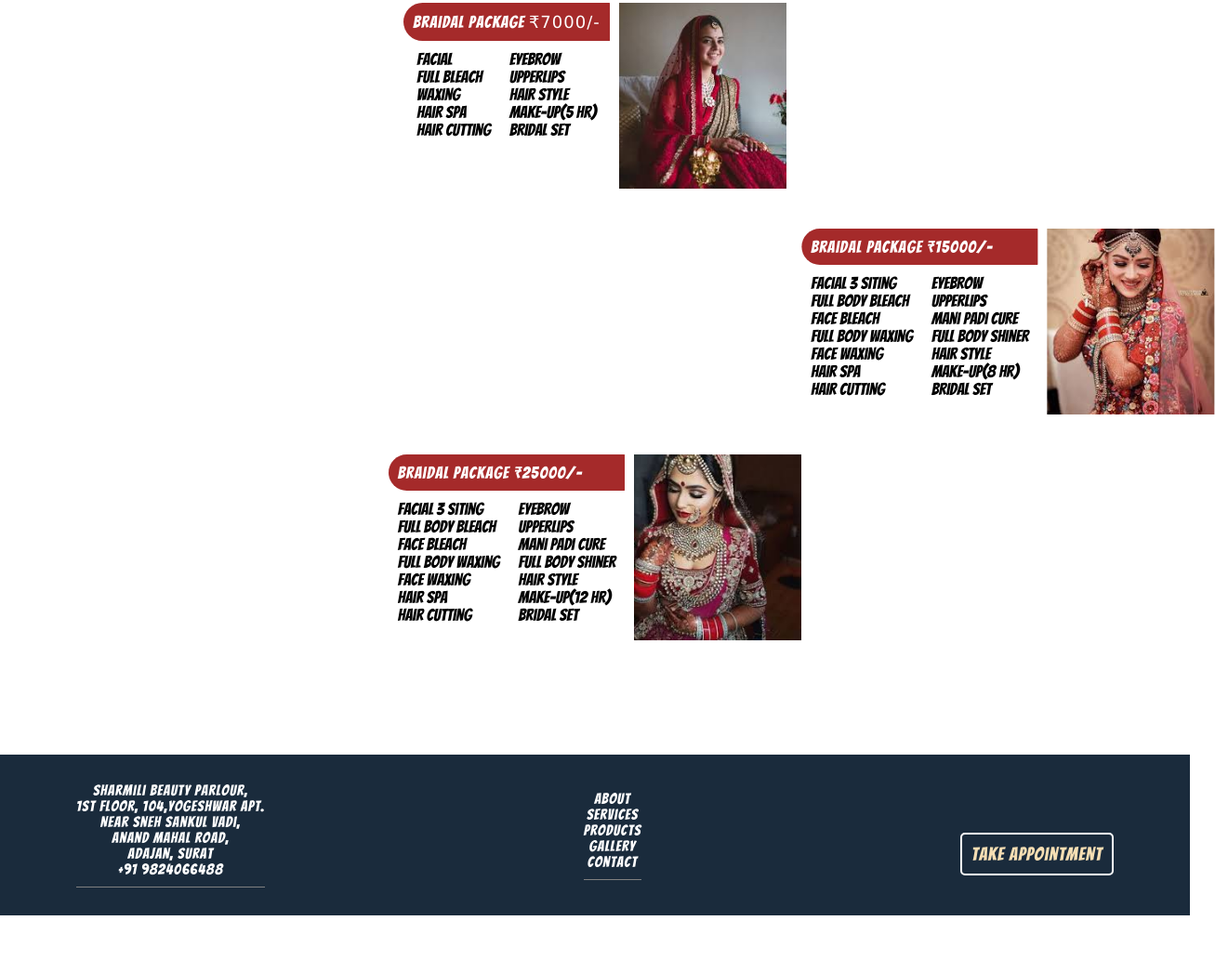
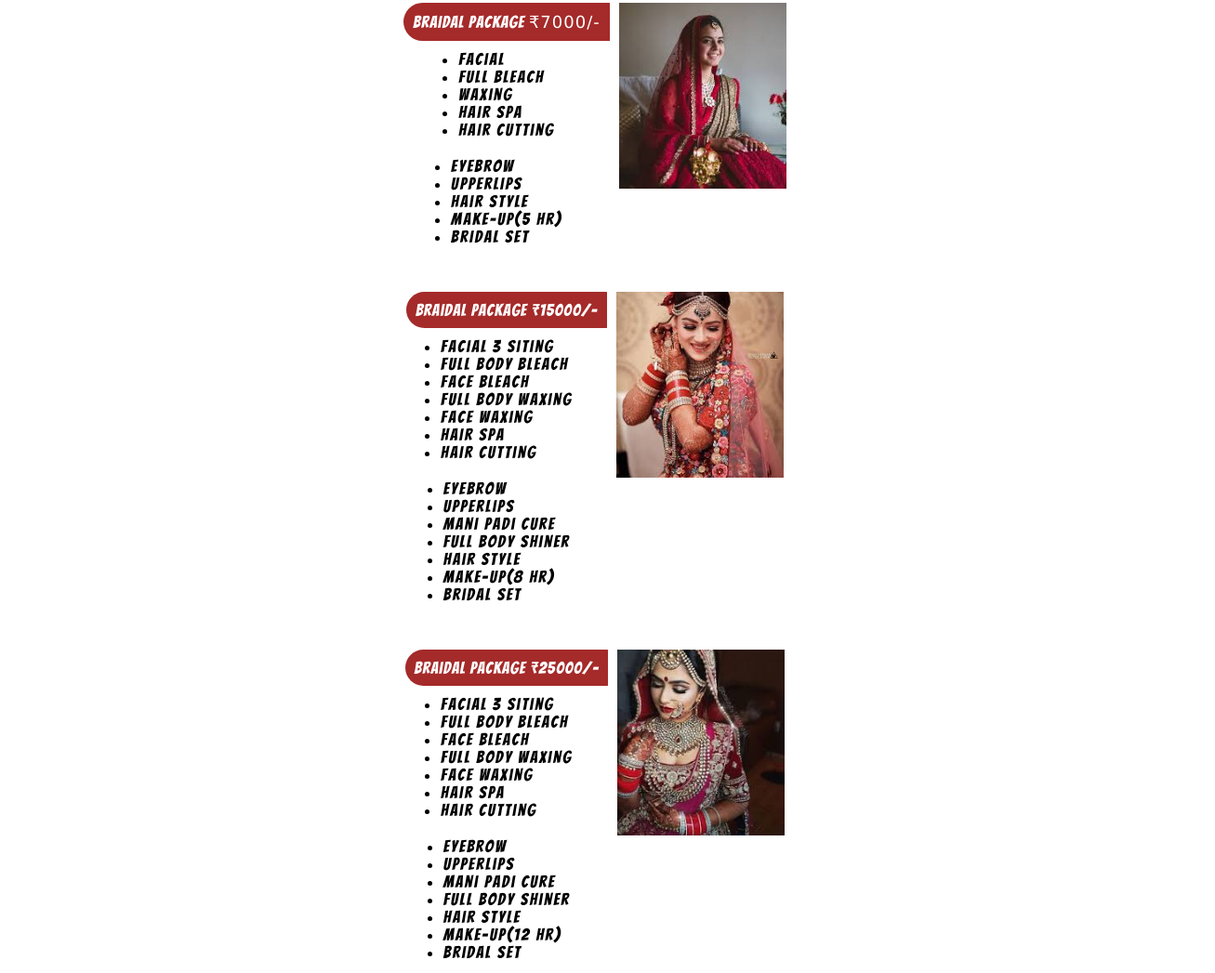
Before and after one commit to MananDesai54/Beauty-Parlour-Website, a plain HTML site: page services.html in a window 1280 px wide. Shown: the part 505-1552 px from the top of the page at 93% size, 1307 px wide, since content can reach past the window. Before the commit the page ends 1490 px from the top, so only its background shows below. Drawn offline with Linux system fonts and the light colour scheme.

Commit message:
Add files via upload

```diff
--- a/about.css
+++ b/about.css
@@ -41,3 +41,6 @@ header {
     letter-spacing: 2px;
     margin: 10px;
 }
+h3 {
+    color: blueviolet !important;
+}
--- a/services.css
+++ b/services.css
@@ -6,16 +6,25 @@
 }
 .package {
     display: flex;
+    z-index: -1;
 }
 .package {
+    z-index: -1;
+}
+/* .package:nth-last-of-type(1) {
     transform:  translateX(-100%);
     opacity: 1;
     z-index: -1;
 }
-.package:nth-of-type(2n) {
+.package:nth-of-type(2) {
     transform: translateX(100%);
     opacity: 1;
 }
+.package:nth-last-of-type(3) {
+    transform:  translateX(-100%);
+    opacity: 1;
+    z-index: -1;
+} */
 .package img {
     height: 200px;
     width: 180px;
@@ -32,10 +41,12 @@
     display: flex;
     justify-content: center;
     align-items: center;
+    flex-direction: column;
 }
 .task .col1 {
     margin: 10px;
     font-size: 18px;
+    letter-spacing: 2px;
 }
 .package {
     margin: 20px;
@@ -54,3 +65,8 @@
     font-size: 18px;
     border-radius: 200px 5px 5px 200px;
 }
+@media(max-width:400px) {
+    .task {
+        flex-direction: column;
+    }
+}
--- a/services.html
+++ b/services.html
@@ -64,22 +64,22 @@
         <div class="package">
             <div class="sec">
                 <div class="sec-title">Braidal Package <span style="font-family: Verdana, Geneva, Tahoma, sans-serif;"> ₹7000/-</span></div>
-                <div class="task">
+                <ul class="task">
                     <div class="col1">
-                        <p>Facial</p>
-                        <p>Full Bleach</p>
-                        <p>Waxing</p>
-                        <p>Hair Spa</p>
-                        <p>Hair cutting</p>
+                        <li>Facial</li>
+                        <li>Full Bleach</li>
+                        <li>Waxing</li>
+                        <li>Hair Spa</li>
+                        <li>Hair cutting</li>
                     </div>
                     <div class="col1">
-                        <p>Eyebrow</p>
-                        <p>Upperlips</p>
-                        <p>Hair Style</p>
-                        <p>Make-up(5 hr)</p>
-                        <p>Bridal set</p>
+                        <li>Eyebrow</li>
+                        <li>Upperlips</li>
+                        <li>Hair Style</li>
+                        <li>Make-up(5 hr)</li>
+                        <li>Bridal set</li>
                     </div>
-                </div>
+                </ul>
             </div>
             <div class="img">
                 <img src="./p/bride1.jpg" alt="">
@@ -88,26 +88,26 @@
         <div class="package">
             <div class="sec">
                 <div class="sec-title">Braidal Package  ₹15000/-</div>
-                <div class="task">
+                <ul class="task">
                     <div class="col1">
-                        <p>Facial 3 siting</p>
-                        <p>Full body Bleach</p>
-                        <p>Face Bleach</p>
-                        <p>Full body Waxing</p>
-                        <p>Face waxing</p>
-                        <p>Hair Spa</p>
-                        <p>Hair cutting</p>
+                        <li>Facial 3 siting</li>
+                        <li>Full body Bleach</li>
+                        <li>Face Bleach</li>
+                        <li>Full body Waxing</li>
+                        <li>Face waxing</li>
+                        <li>Hair Spa</li>
+                        <li>Hair cutting</li>
                     </div>
                     <div class="col1">
-                        <p>Eyebrow</p>
-                        <p>Upperlips</p>
-                        <p>Mani Padi Cure</p>
-                        <p>Full Body Shiner</p>
-                        <p>Hair Style</p>
-                        <p>Make-up(8 hr)</p>
-                        <p>Bridal set</p>
+                        <li>Eyebrow</li>
+                        <li>Upperlips</li>
+                        <li>Mani Padi Cure</li>
+                        <li>Full Body Shiner</li>
+                        <li>Hair Style</li>
+                        <li>Make-up(8 hr)</li>
+                        <li>Bridal set</li>
                     </div>
-                </div>
+                </ul>
             </div>
             <div class="img">
                 <img src="./p/bride2.jpg" alt="">
@@ -116,26 +116,26 @@
         <div class="package">
             <div class="sec">
                 <div class="sec-title">Braidal Package   ₹25000/-</div>
-                <div class="task">
+                <ul class="task">
                     <div class="col1">
-                        <p>Facial 3 siting</p>
-                        <p>Full body Bleach</p>
-                        <p>Face Bleach</p>
-                        <p>Full body Waxing</p>
-                        <p>Face waxing</p>
-                        <p>Hair Spa</p>
-                        <p>Hair cutting</p>
+                        <li>Facial 3 siting</li>
+                        <li>Full body Bleach</li>
+                        <li>Face Bleach</li>
+                        <li>Full body Waxing</li>
+                        <li>Face waxing</li>
+                        <li>Hair Spa</li>
+                        <li>Hair cutting</li>
                     </div>
                     <div class="col1">
-                        <p>Eyebrow</p>
-                        <p>Upperlips</p>
-                        <p>Mani Padi Cure</p>
-                        <p>Full Body Shiner</p>
-                        <p>Hair Style</p>
-                        <p>Make-up(12 hr)</p>
-                        <p>Bridal set</p>
+                        <li>Eyebrow</li>
+                        <li>Upperlips</li>
+                        <li>Mani Padi Cure</li>
+                        <li>Full Body Shiner</li>
+                        <li>Hair Style</li>
+                        <li>Make-up(12 hr)</li>
+                        <li>Bridal set</li>
                     </div>
-                </div>
+                </ul>
             </div>
             <div class="img">
                 <img src="./p/bride3.jpg" alt="">
```
